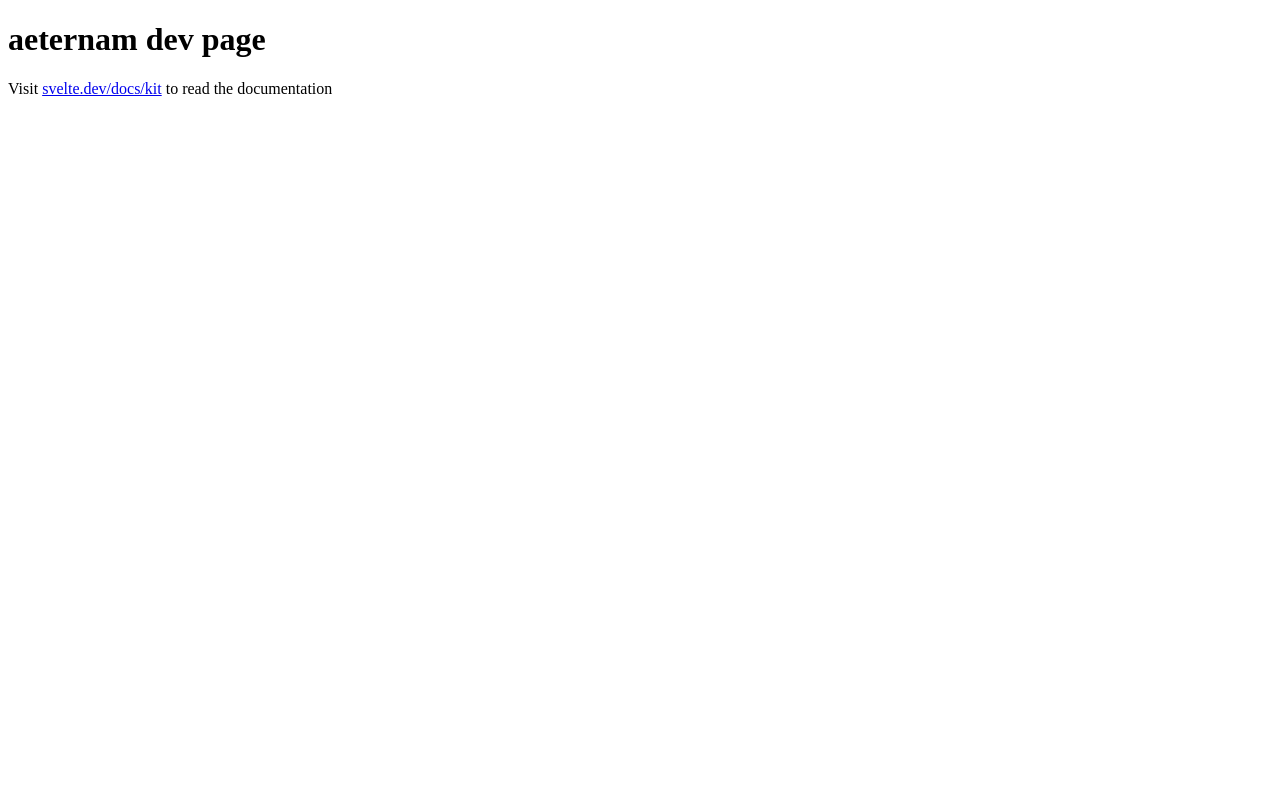
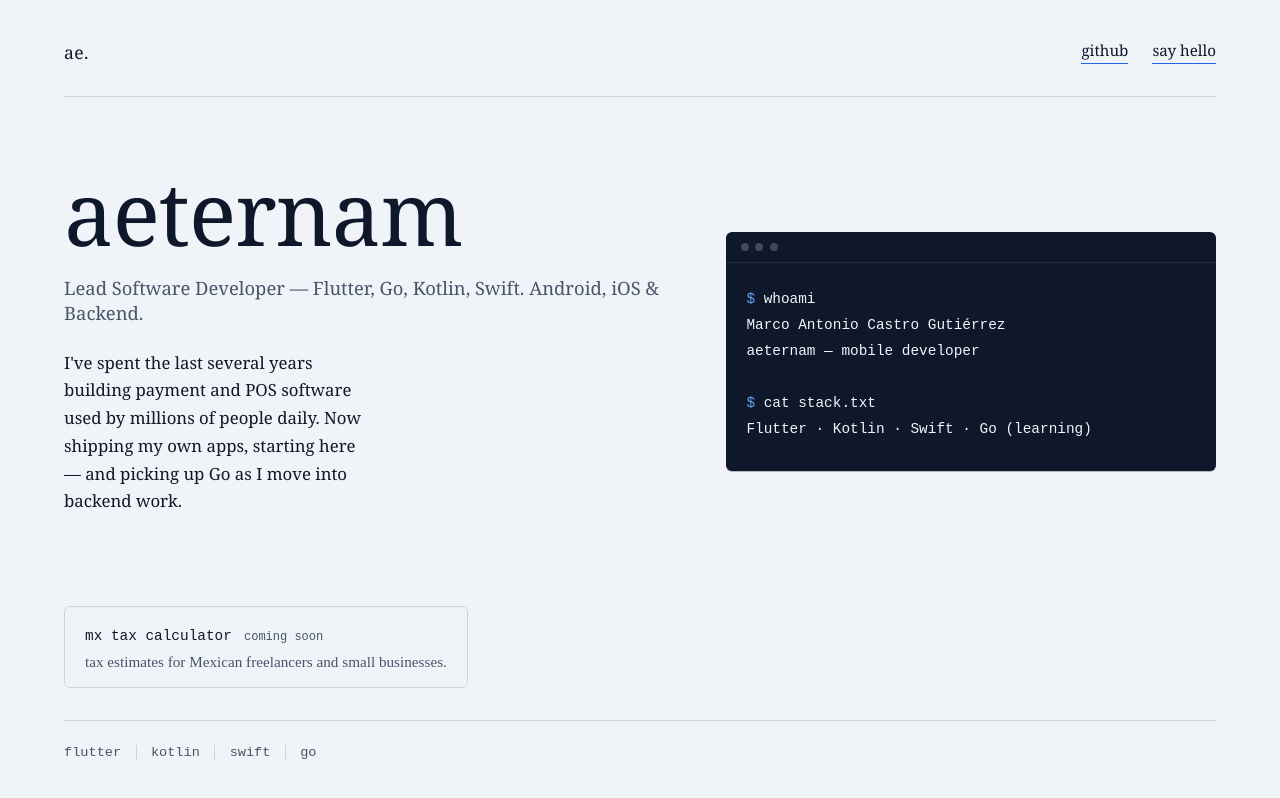
Before and after one commit to aeternam-13/aeternam-13.github.io, a SvelteKit app: page / in a window 1280 px wide. Built offline with nearby package versions, Linux system fonts and the light colour scheme.

Commit message:
feat: Initial first page

```diff
--- a/src/routes/+page.svelte
+++ b/src/routes/+page.svelte
@@ -1,2 +1,324 @@
-<h1>aeternam dev page</h1>
-<p>Visit <a href="https://svelte.dev/docs/kit">svelte.dev/docs/kit</a> to read the documentation</p>
+<script lang="ts">
+    const github = "https://github.com/aeternam-13";
+    const email = "macg.ae1313@gmail.com";
+
+    const stack: string[] = ["flutter", "kotlin", "swift", "go"];
+
+    type App = {
+        name: string;
+        description: string;
+        href: string;
+        status: "live" | "soon";
+    };
+
+    const apps: App[] = [
+        {
+            name: "mx tax calculator",
+            description:
+                "tax estimates for Mexican freelancers and small businesses.",
+            href: "/mxtaxcalculator",
+            status: "soon",
+        },
+    ];
+</script>
+
+<svelte:head>
+    <title>aeternam — Lead Software Developer</title>
+</svelte:head>
+
+<main class="page">
+    <header class="nav">
+        <span class="mark">ae.</span>
+        <div class="nav-links">
+            <a class="nav-link" href={github}>github</a>
+            <a class="nav-link" href={`mailto:${email}`}>say hello</a>
+        </div>
+    </header>
+
+    <section class="hero">
+        <div class="hero-copy">
+            <h1>aeternam</h1>
+            <p class="role">
+                Lead Software Developer — Flutter, Go, Kotlin, Swift. Android, iOS &amp; Backend.
+            </p>
+            <p class="lede">
+                I've spent the last several years building payment and POS
+                software used by millions of people daily. Now shipping my own
+                apps, starting here — and picking up Go as I move into backend
+                work.
+            </p>
+        </div>
+
+        <div class="terminal">
+            <div class="terminal-bar">
+                <span class="dot"></span>
+                <span class="dot"></span>
+                <span class="dot"></span>
+            </div>
+            <pre class="terminal-body"><span class="prompt">$</span> whoami
+Marco Antonio Castro Gutiérrez
+aeternam — mobile developer
+
+<span class="prompt">$</span> cat stack.txt
+Flutter · Kotlin · Swift · Go (learning)<span class="cursor">▌</span></pre>
+        </div>
+    </section>
+
+    <section class="apps">
+        {#each apps as app}
+            <a class="app-card" href={app.href}>
+                <span class="app-name">{app.name}</span>
+                <span class="app-status" class:soon={app.status === "soon"}>
+                    {app.status === "live" ? "on the store" : "coming soon"}
+                </span>
+                <p class="app-desc">{app.description}</p>
+            </a>
+        {/each}
+    </section>
+
+    <footer class="stack">
+        {#each stack as tool, i}
+            <span class="tool" class:first={i === 0}>{tool}</span>
+        {/each}
+    </footer>
+</main>
+
+<style>
+    :global(:root) {
+        --stone: #f0f4f8; /* Soft light ice-blue base background */
+        --ink: #0f172a; /* Deep slate/navy for primary text */
+        --ink-soft: #475569; /* Slate blue for secondary text */
+        --patina: #2563eb; /* Vibrant primary accent blue */
+        --patina-light: #60a5fa; /* Light accent blue for terminal prompt */
+        --line: #cbd5e1; /* Subtle cool border divider */
+        --terminal-bg: #0f172a; /* Dark navy for terminal background */
+        --terminal-text: #f1f5f9; /* Bright text inside terminal */
+    }
+    :global(html, body) {
+        margin: 0;
+        padding: 0;
+        background: var(--stone);
+        color: var(--ink);
+    }
+
+    :global(*) {
+        box-sizing: border-box;
+    }
+
+    .page {
+        min-height: 100vh;
+        display: flex;
+        flex-direction: column;
+        padding: 2.5rem clamp(1.5rem, 5vw, 5rem);
+        font-family: "Fraunces", Georgia, serif;
+    }
+
+    .nav {
+        display: flex;
+        align-items: center;
+        justify-content: space-between;
+        padding-bottom: 2rem;
+        border-bottom: 1px solid var(--line);
+    }
+
+    .mark {
+        font-size: 1.1rem;
+        letter-spacing: 0.02em;
+    }
+
+    .nav-links {
+        display: flex;
+        gap: 1.5rem;
+    }
+
+    .nav-link {
+        color: var(--ink);
+        text-decoration: none;
+        font-size: 0.95rem;
+        border-bottom: 1px solid var(--patina);
+        padding-bottom: 0.15rem;
+    }
+
+    .nav-link:hover,
+    .nav-link:focus-visible {
+        color: var(--patina);
+    }
+
+    .nav-link:focus-visible {
+        outline: 2px solid var(--patina);
+        outline-offset: 4px;
+    }
+
+    .hero {
+        flex: 1;
+        display: grid;
+        grid-template-columns: minmax(0, 1.1fr) minmax(0, 0.9fr);
+        gap: clamp(2rem, 5vw, 5rem);
+        align-items: center;
+        padding: clamp(3rem, 8vh, 6rem) 0;
+    }
+
+    .hero-copy {
+        max-width: 40rem;
+    }
+
+    .hero-copy h1 {
+        font-size: clamp(3rem, 8vw, 5.5rem);
+        font-weight: 500;
+        line-height: 0.95;
+        margin: 0 0 1.25rem;
+        letter-spacing: -0.01em;
+    }
+
+    .role {
+        font-size: 1.15rem;
+        color: var(--ink-soft);
+        margin: 0 0 1.5rem;
+    }
+
+    .lede {
+        font-size: 1.05rem;
+        line-height: 1.65;
+        color: var(--ink);
+        max-width: 32ch;
+    }
+
+    .lede em {
+        font-style: italic;
+        color: var(--patina);
+    }
+
+    .terminal {
+        background: var(--terminal-bg);
+        border-radius: 6px;
+        overflow: hidden;
+        box-shadow: 0 1px 0 rgba(0, 0, 0, 0.25);
+        justify-self: stretch;
+    }
+
+    .terminal-bar {
+        display: flex;
+        gap: 0.4rem;
+        padding: 0.7rem 0.9rem;
+        border-bottom: 1px solid rgba(219, 213, 199, 0.12);
+    }
+
+    .dot {
+        width: 8px;
+        height: 8px;
+        border-radius: 50%;
+        background: rgba(219, 213, 199, 0.25);
+    }
+
+    .terminal-body {
+        margin: 0;
+        padding: 1.5rem 1.25rem 1.75rem;
+        font-family: "JetBrains Mono", "Courier New", monospace;
+        font-size: 0.9rem;
+        line-height: 1.8;
+        color: var(--terminal-text);
+        white-space: pre-wrap;
+    }
+
+    .prompt {
+        color: var(--patina-light);
+    }
+
+    .cursor {
+        animation: blink 1.1s steps(1) infinite;
+    }
+
+    @media (prefers-reduced-motion: reduce) {
+        .cursor {
+            animation: none;
+        }
+    }
+
+    @keyframes blink {
+        0%,
+        49% {
+            opacity: 1;
+        }
+        50%,
+        100% {
+            opacity: 0;
+        }
+    }
+
+    .apps {
+        display: flex;
+        flex-wrap: wrap;
+        gap: 1rem;
+        padding: 0 0 2rem;
+    }
+
+    .app-card {
+        display: block;
+        padding: 1rem 1.25rem;
+        border: 1px solid var(--line);
+        border-radius: 6px;
+        text-decoration: none;
+        color: var(--ink);
+        min-width: 14rem;
+    }
+
+    .app-card:hover,
+    .app-card:focus-visible {
+        border-color: var(--patina);
+    }
+
+    .app-card:focus-visible {
+        outline: 2px solid var(--patina);
+        outline-offset: 2px;
+    }
+
+    .app-name {
+        font-family: "JetBrains Mono", monospace;
+        font-size: 0.9rem;
+    }
+
+    .app-status {
+        font-family: "JetBrains Mono", monospace;
+        font-size: 0.75rem;
+        color: var(--patina);
+        margin-left: 0.5rem;
+    }
+
+    .app-status.soon {
+        color: var(--ink-soft);
+    }
+
+    .app-desc {
+        margin: 0.5rem 0 0;
+        font-family: "Fraunces", serif;
+        font-size: 0.95rem;
+        color: var(--ink-soft);
+    }
+
+    .stack {
+        display: flex;
+        flex-wrap: wrap;
+        gap: 0.9rem;
+        padding-top: 1.5rem;
+        border-top: 1px solid var(--line);
+        font-family: "JetBrains Mono", "Courier New", monospace;
+        font-size: 0.85rem;
+        color: var(--ink-soft);
+    }
+
+    .tool {
+        padding-left: 0.9rem;
+        border-left: 1px solid var(--line);
+    }
+
+    .tool.first {
+        padding-left: 0;
+        border-left: none;
+    }
+
+    @media (max-width: 760px) {
+        .hero {
+            grid-template-columns: 1fr;
+        }
+    }
+</style>
```
